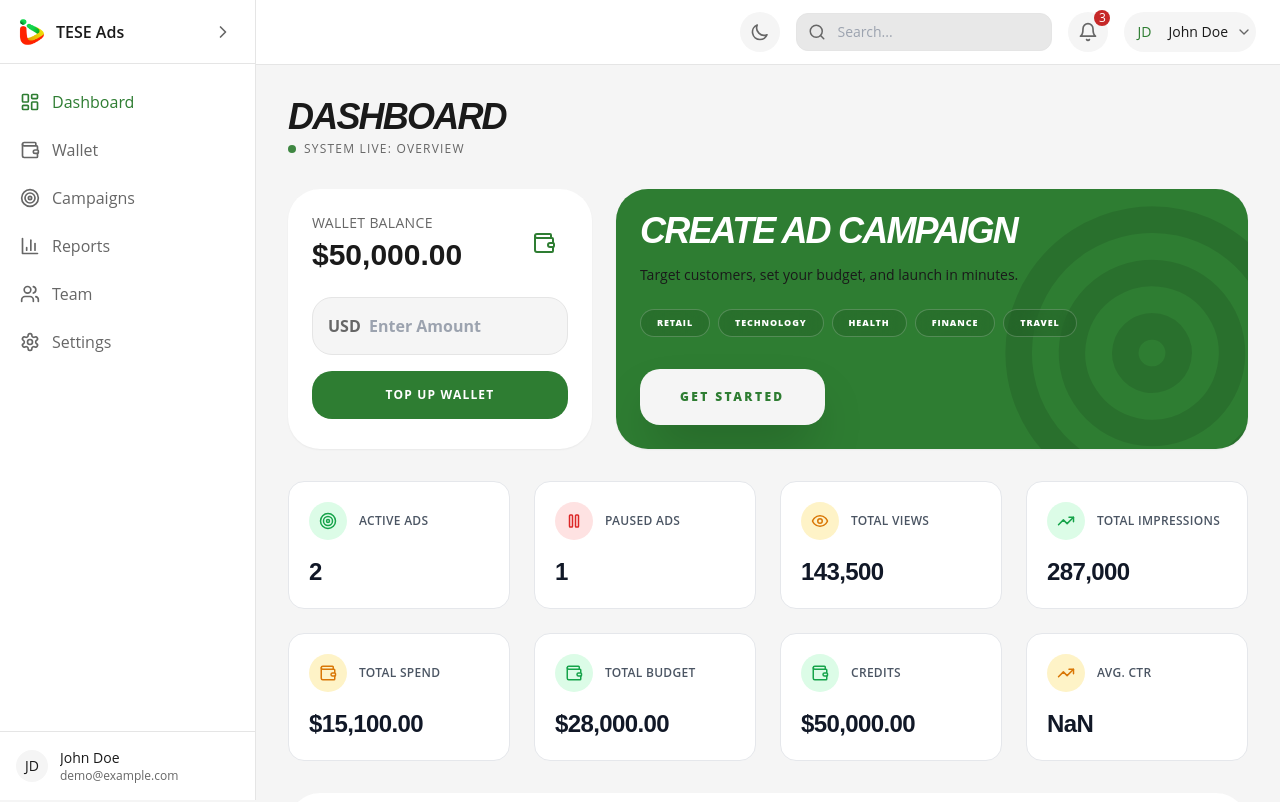
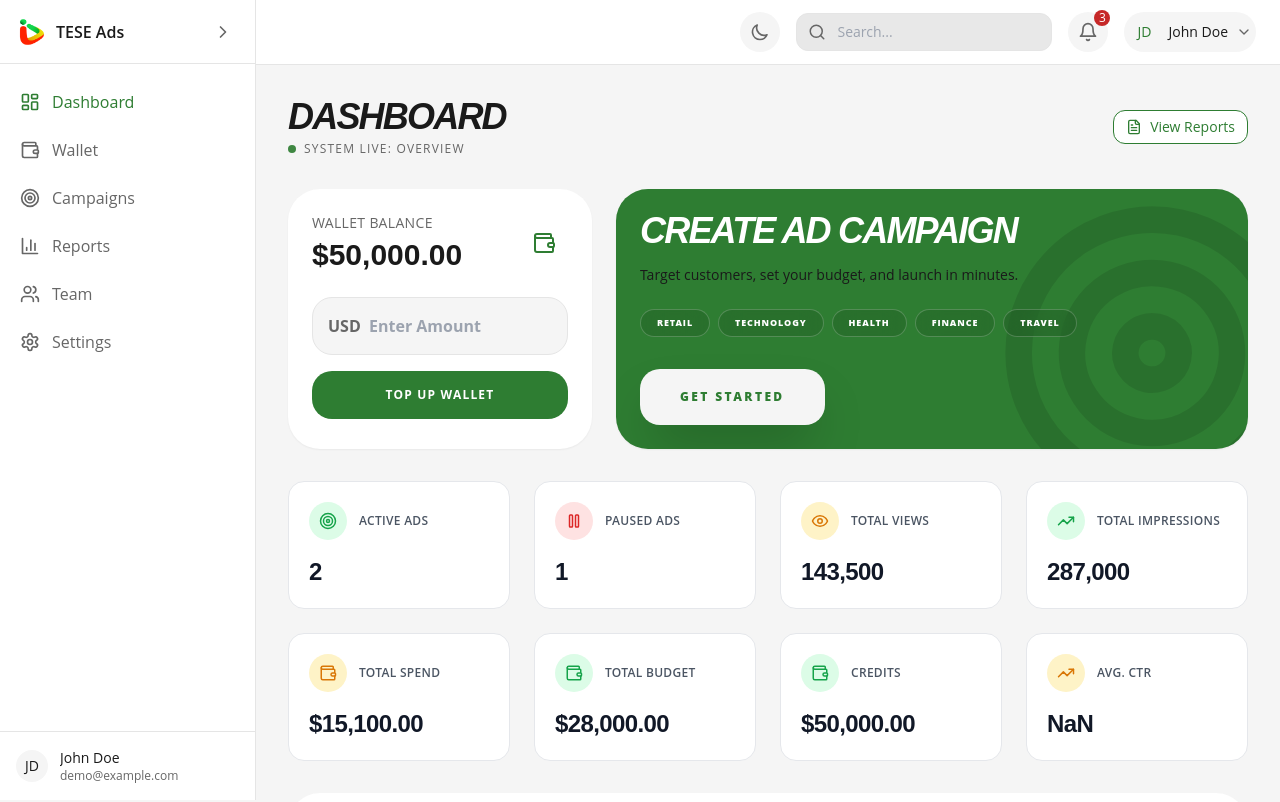
Before and after one commit to billychosee/tese-advertiser-portal, a Next.js app: page /dashboard in a window 1280 px wide. Shown: the top 802 px of the page. Built offline with nearby package versions, Linux system fonts and the light colour scheme.

Commit message:
Add View Reports button with theme-aware styling

```diff
--- a/src/app/(dashboard)/dashboard/page.tsx
+++ b/src/app/(dashboard)/dashboard/page.tsx
@@ -163,6 +163,15 @@ const DashboardPage = () => {
               </p>
             </div>
           </div>
+          <a href="/reports" className="flex items-center gap-2">
+            <Button
+              size="sm"
+              className="gap-2 bg-white text-primary border-primary border hover:bg-primary hover:text-primary-foreground hover:border-transparent transition-all duration-200 dark:bg-transparent dark:text-primary dark:border-primary dark:hover:bg-transparent dark:hover:text-white dark:hover:border-white"
+            >
+              <Icons.FileText size={16} />
+              View Reports
+            </Button>
+          </a>
         </header>
 
         {/* Action Grid: Wallet & Ad Campaign Creation */}
```
